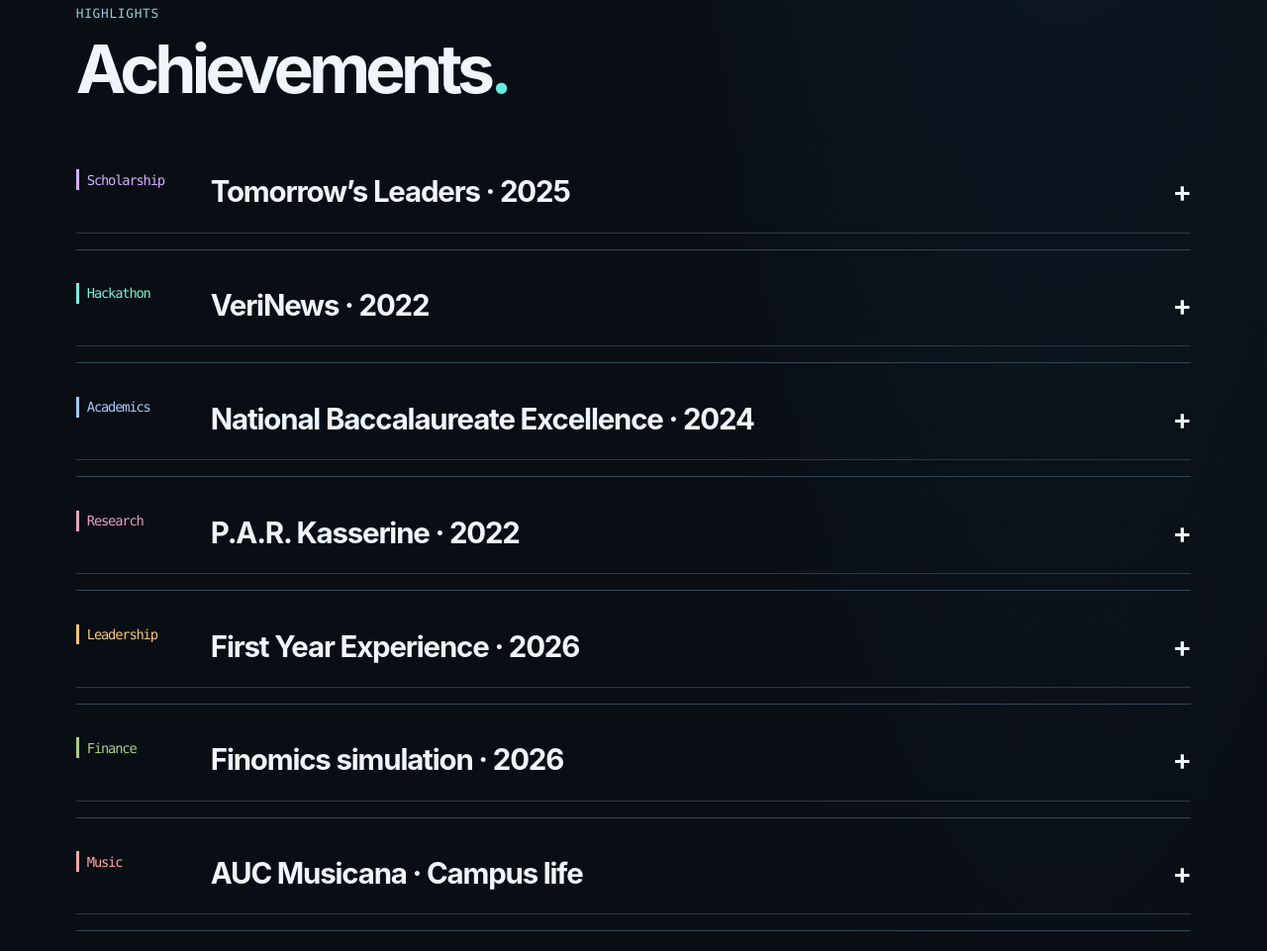
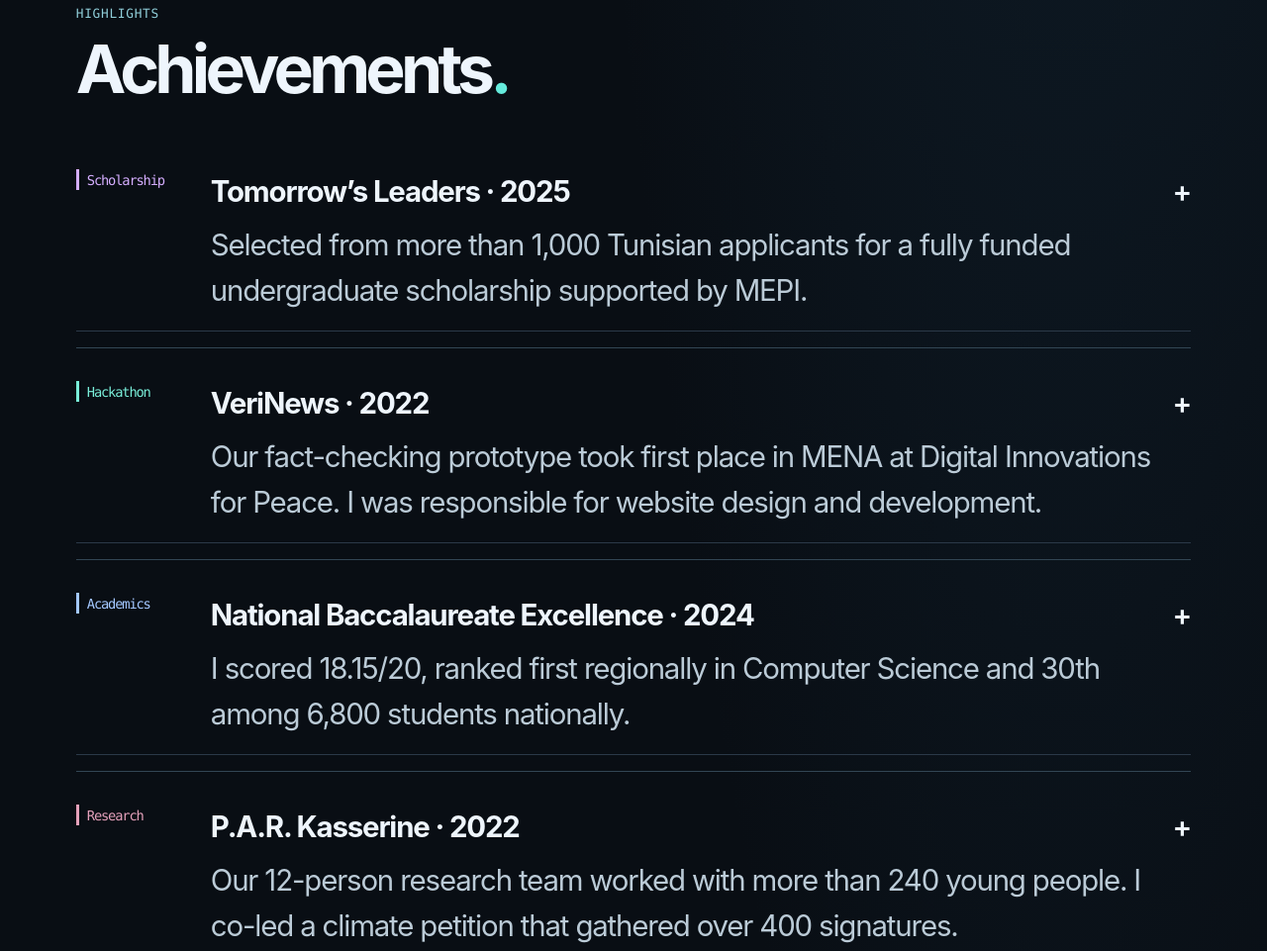
Before and after one commit to amenabidii/amenabidii.github.io, a plain HTML site: page index.html in a window 1280 px wide. Shown: the part 2740-3701 px from the top of the page at 99% size. Drawn offline with Linux system fonts and the light colour scheme.

Commit message:
Show achievement descriptions before expanding photos and stories

```diff
--- a/milestones.js
+++ b/milestones.js
@@ -11,8 +11,8 @@ const highlights=document.querySelector("#honors-list");
 for(const h of honors){
  const li=document.createElement("li"),tag=document.createElement("span");
  tag.className="award-tag "+h.tag.toLowerCase();tag.textContent=h.tag;
- const desc=document.createElement("details"),summary=document.createElement("summary"),title=document.createElement("strong"),p=document.createElement("p");
- title.textContent=h.name+" · "+h.year;p.textContent=h.body;summary.append(tag,title);desc.append(summary,p);li.append(desc);if(h.image){
+ const desc=document.createElement("details"),summary=document.createElement("summary"),title=document.createElement("strong"),blurb=document.createElement("span");
+ title.textContent=h.name+" · "+h.year;blurb.className="award-blurb";blurb.textContent=h.body;summary.append(tag,title,blurb);desc.append(summary);li.append(desc);if(h.image){
    const figure=document.createElement("figure"),image=document.createElement("img"),caption=document.createElement("figcaption");
    image.src="honors/"+h.image+".webp";image.alt=h.caption;image.loading="lazy";
    caption.textContent=h.caption;
--- a/style.css
+++ b/style.css
@@ -97,7 +97,7 @@ header nav{flex-wrap:wrap}
 .brand::before{display:none}.brand{display:inline-flex;align-items:center;gap:.4rem}.brand img{image-rendering:pixelated}
 header nav button,#inquiry button{font:inherit;border:1px solid #426877;border-radius:4px;background:#142b36;color:#bdf5e9;padding:.35rem .65rem;cursor:pointer}
 header nav{gap:clamp(.45rem,1.7vw,1.5rem)}.org{display:flex;gap:.5rem;align-items:center;margin-bottom:.8rem;width:fit-content}.org img{object-fit:contain;background:white;padding:2px;border-radius:4px}
-#honors-list{margin:0;padding:0;list-style:none}#honors-list li>details>summary{display:grid;grid-template-columns:minmax(5rem,8rem) 1fr auto;gap:.5rem;align-items:center;cursor:pointer}#honors-list li>details>summary::after{content:"+"}#honors-list li>details[open]>summary::after{content:"−"}#honors-list li{padding:1rem 0;border-bottom:1px solid #324654}.award-tag{align-self:start;border-left:3px solid currentColor;padding:.15rem .5rem;font: .86rem Consolas,monospace}.scholarship{color:#d5aeff}.hackathon{color:#79eed9}.academics{color:#a4c8ff}.research{color:#e5a1bb}.leadership{color:#f7c377}.finance{color:#aace86}.music{color:#ffa6a2}
+#honors-list{margin:0;padding:0;list-style:none}#honors-list li>details>summary{display:grid;grid-template-columns:minmax(5rem,8rem) 1fr auto;gap:.5rem;align-items:center;cursor:pointer}#honors-list .award-blurb{grid-column:2 / -1;color:#bbcbd7;font-weight:400}#honors-list li>details>summary::after{grid-column:3;grid-row:1;content:"+"}#honors-list li>details[open]>summary::after{content:"−"}#honors-list li{padding:1rem 0;border-bottom:1px solid #324654}.award-tag{align-self:start;border-left:3px solid currentColor;padding:.15rem .5rem;font: .86rem Consolas,monospace}.scholarship{color:#d5aeff}.hackathon{color:#79eed9}.academics{color:#a4c8ff}.research{color:#e5a1bb}.leadership{color:#f7c377}.finance{color:#aace86}.music{color:#ffa6a2}
 #inquiry{width:min(33rem,95vw);max-height:88dvh;overflow:auto;background:#12222c;color:#ecf6fb;border:1px solid #52737b;border-radius:8px;padding:1.4rem}#inquiry::backdrop{background:#06121dd9}#inquiry .dismiss{float:right}#inquiry label{display:block;margin:.7rem 0}#inquiry input,#inquiry textarea{display:block;width:100%;font:inherit;padding:.5rem;background:#081620;border:1px solid #55717b;color:white}#inquiry table{width:100%;border-collapse:collapse;font-size:.92rem}#inquiry caption{font-weight:bold;margin:.6rem 0}#inquiry th,#inquiry td{padding:.5rem;text-align:left;border-bottom:1px solid #486174}#inquiry tfoot{color:#8cf4d8}
 .world-stage canvas{aspect-ratio:auto}.world.expanded{inset:0;max-height:100dvh}.world.expanded .world-stage{width:min(100%,calc((100dvh - 14rem)*1.57));min-width:min(100%,15rem)}.world.expanded .instrument,.world.expanded .world-panel{width:min(100%,54rem)}.world.expanded .world-panel{padding-block:.35rem}
 #memory-choice:not([hidden]){position:absolute;inset:6%;z-index:2;display:flex;flex-direction:column;align-items:stretch;justify-content:center;gap:.4rem;padding:.9rem;background:#0b1b25f8;border:1px solid #76cbb9;border-radius:6px;overflow:auto}#memory-choice p{font-size:.85rem;margin:0}#memory-choice button{text-align:left}
```
